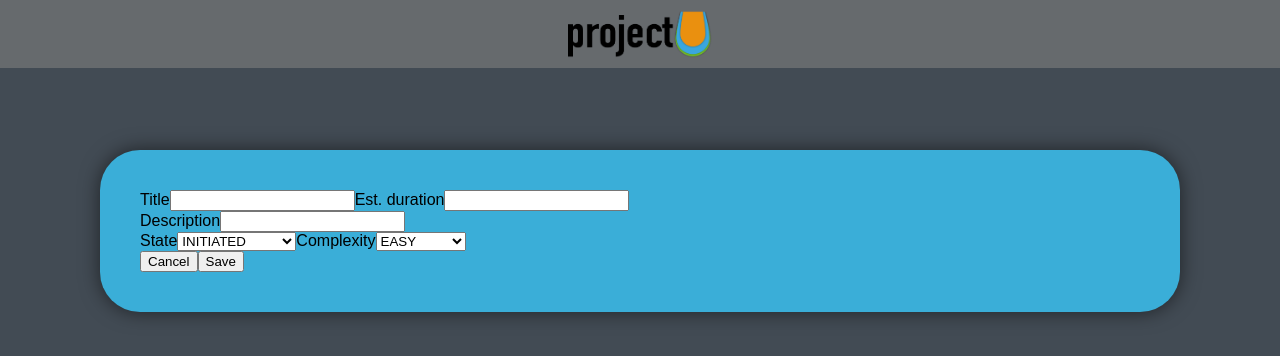
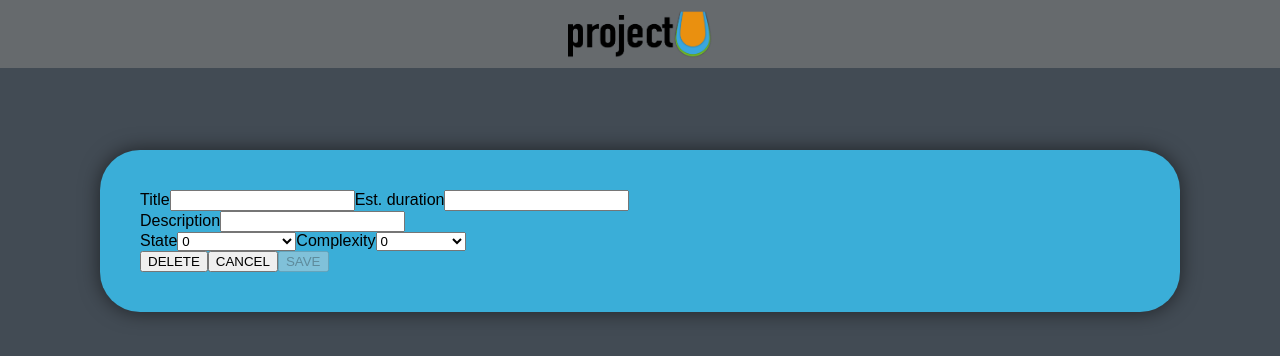
Before and after one commit to RonnyFalconeri/projectU_frontend, an Angular app: page /new/project in a window 1280 px wide. Shown: the top 356 px of the page. Built offline with nearby package versions, Linux system fonts and the light colour scheme.

Commit message:
basic structure ready

```diff
--- a/src/app/components/project-edit/project-edit.component.html
+++ b/src/app/components/project-edit/project-edit.component.html
@@ -14,7 +14,7 @@
     'finished': project.state === stateEnum.FINISHED}"
 >
 
-  <form [formGroup]="projectForm">
+  <form [formGroup]="projectForm" (ngSubmit)='save()'>
     <div class="row">
       <div class="form-group">
         <label for="title">Title</label>
@@ -37,27 +37,27 @@
     <div class="row">
       <div class="form-group">
         <label for="state">State</label>
-        <select id="state" class="form-control">
-          <option value="initiated">INITIATED</option>
-          <option value="in-progress">IN_PROGRESS</option>
-          <option value="halted">HALTED</option>
-          <option value="finished">FINISHED</option>
+        <select id="state" class="form-control" (change)="changeState($event)">
+          <option *ngFor="let s of keys(stateEnum); index as i" [ngValue]="s" [selected]="i === 0">
+            {{s | uppercase}}
+          </option>
         </select>
       </div>
 
       <div class="form-group">
         <label for="complexity">Complexity</label>
-        <select id="complexity" class="form-control">
-          <option value="easy">EASY</option>
-          <option value="medium">MEDIUM</option>
-          <option value="difficult">DIFFICULT</option>
+        <select id="complexity" class="form-control" (change)="changeComplexity($event)">
+          <option *ngFor="let c of keys(complexityEnum); index as i" [ngValue]="c" [selected]="i === 0">
+            {{c | uppercase}}
+          </option>
         </select>
       </div>
     </div>
 
     <div class="row">
-      <button type="button" [routerLink]="['/project', project.id]">Cancel</button>
-      <button type="submit" [disabled]="!projectForm.valid">Save</button>
+      <button type="button" (click)="deleteProject()">{{ 'delete' | uppercase }}</button>
+      <button type="button" [routerLink]="['/project', project.id]">{{ 'cancel' | uppercase }}</button>
+      <button type="submit" [disabled]="!projectForm.valid">{{ 'save' | uppercase }}</button>
     </div>
   </form>
 
--- a/src/app/components/project-edit/project-edit.component.ts
+++ b/src/app/components/project-edit/project-edit.component.ts
@@ -1,11 +1,10 @@
 import { Component, OnInit } from '@angular/core';
-import { ActivatedRoute } from '@angular/router';
+import { ActivatedRoute, Router } from '@angular/router';
 import { Project } from 'src/app/shared/models/Project';
 import { State } from 'src/app/shared/models/State';
-import { Size } from '../traffic-light/Size';
-import { faChevronLeft } from '@fortawesome/free-solid-svg-icons';
 import { ProjectService } from 'src/app/shared/services/project.service';
-import { FormBuilder } from '@angular/forms';
+import { FormBuilder, Validators } from '@angular/forms';
+import { Complexity } from 'src/app/shared/models/Complexity';
 
 @Component({
   selector: 'app-project-edit',
@@ -17,21 +16,22 @@ export class ProjectEditComponent implements OnInit {
   project: Project;
 
   public projectForm = this.fb.group({
-    title: [''],
+    title: ['', Validators.required],
     description: [''],
     estimatedDurationInHours: [''],
-    state: [''],
-    complexity: ['']
+    state: ['', Validators.required],
+    complexity: ['', Validators.required]
   });
 
-  sizeEnum = Size;
+  keys = Object.keys;
   stateEnum = State;
-  faChevronLeft = faChevronLeft;
+  complexityEnum = Complexity;
 
   constructor(
     private readonly activatedRoute: ActivatedRoute,
     private projectService: ProjectService,
-    private readonly fb: FormBuilder) {}
+    private readonly fb: FormBuilder,
+    private router: Router) {}
 
   ngOnInit(): void {
     this.activatedRoute.params.subscribe((params) => {
@@ -39,4 +39,21 @@ export class ProjectEditComponent implements OnInit {
     });
   }
 
+  save(): void {
+    console.log(this.projectForm.value);
+  }
+
+  deleteProject(): void {
+    console.log('deleting project...');
+    this.router.navigate(['/']);
+  }
+
+  changeState($event: any): void {
+    this.projectForm.get('state')?.setValue($event.target.value);
+  }
+
+  changeComplexity($event: any): void {
+    this.projectForm.get('complexity')?.setValue($event.target.value);
+  }
+
 }
```
